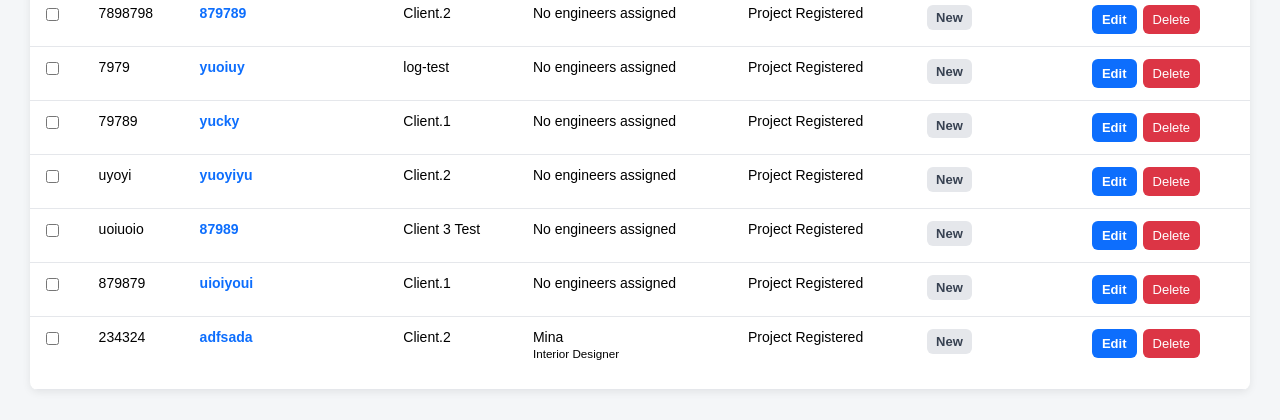
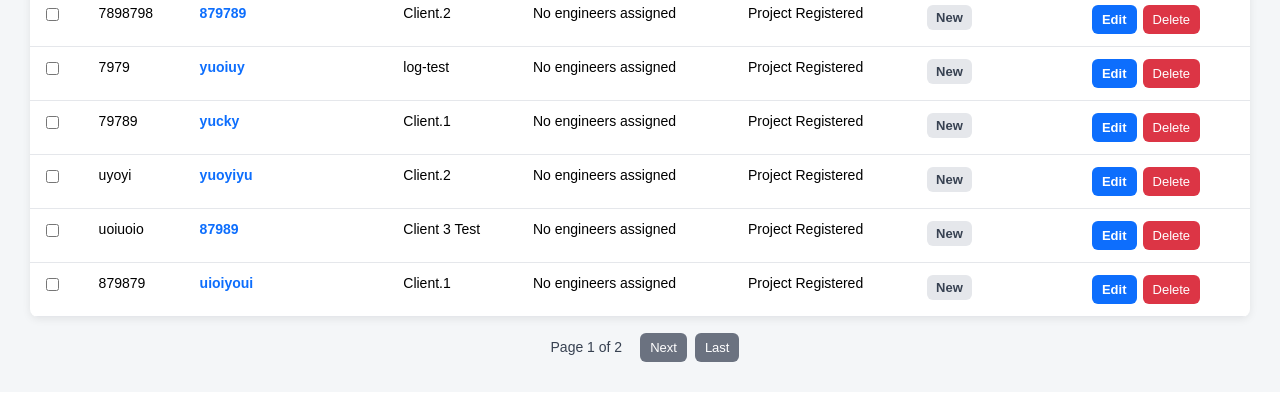
Before and after one commit to MBishta/client-portal-project, a Django app: page /projects/ in a window 1280 px wide. Shown: the part 1436-1856 px from the top of the page. After the commit the page ends 1798 px from the top, so only its background shows below. Run offline with Django 5.2, Linux system fonts and the light colour scheme; a user stored in the database is signed in; data comes from the database, SQL or seed files in the repository; both versions use the stored data as it was after the commit.

Commit message:
Add pagination to projects list

```diff
--- a/projects/views.py
+++ b/projects/views.py
@@ -1,5 +1,6 @@
 from django.contrib.auth.decorators import login_required
 from django.db.models import Q
+from django.core.paginator import Paginator
 from django.shortcuts import get_object_or_404, redirect, render
 
 from .forms import (
@@ -43,8 +44,13 @@ def project_list_view(request):
             Q(assigned_engineers__engineer_name__icontains=search_query)
         ).distinct()
 
+    paginator = Paginator(projects, 25)
+    page_number = request.GET.get('page')
+    page_obj = paginator.get_page(page_number)
+
     return render(request, 'projects/project_list.html', {
-        'projects': projects,
+        'projects': page_obj,
+        'page_obj': page_obj,
         'status_filter': status_filter,
         'search_query': search_query,
     })
--- a/templates/projects/project_list.html
+++ b/templates/projects/project_list.html
@@ -141,6 +141,21 @@
         width: 320px;
         border: 1px solid #ccc;
         border-radius: 6px;
+    }
+
+    .pagination {
+        margin-top: 15px;
+        display: flex;
+        justify-content: center;
+        align-items: center;
+        gap: 8px;
+        flex-wrap: wrap;
+    }
+
+    .pagination span {
+        font-size: 14px;
+        color: #374151;
+        padding: 7px 10px;
     }
 </style>
 
@@ -314,6 +329,38 @@
         {% endfor %}
     </table>
 
+    {% if page_obj.has_other_pages %}
+        <div class="pagination">
+            {% if page_obj.has_previous %}
+                <a class="btn btn-secondary"
+                   href="?page=1{% if search_query %}&q={{ search_query }}{% endif %}{% if status_filter %}&status={{ status_filter }}{% endif %}">
+                    First
+                </a>
+
+                <a class="btn btn-secondary"
+                   href="?page={{ page_obj.previous_page_number }}{% if search_query %}&q={{ search_query }}{% endif %}{% if status_filter %}&status={{ status_filter }}{% endif %}">
+                    Previous
+                </a>
+            {% endif %}
+
+            <span>
+                Page {{ page_obj.number }} of {{ page_obj.paginator.num_pages }}
+            </span>
+
+            {% if page_obj.has_next %}
+                <a class="btn btn-secondary"
+                   href="?page={{ page_obj.next_page_number }}{% if search_query %}&q={{ search_query }}{% endif %}{% if status_filter %}&status={{ status_filter }}{% endif %}">
+                    Next
+                </a>
+
+                <a class="btn btn-secondary"
+                   href="?page={{ page_obj.paginator.num_pages }}{% if search_query %}&q={{ search_query }}{% endif %}{% if status_filter %}&status={{ status_filter }}{% endif %}">
+                    Last
+                </a>
+            {% endif %}
+        </div>
+    {% endif %}
+
 {% else %}
     <div class="top-actions-row" style="justify-content: flex-end;">
         <div class="search-box">
@@ -350,6 +397,8 @@
             params.delete('q');
         }
 
+        params.delete('page');
+
         window.location.href = "{% url 'projects:project_list' %}?" + params.toString();
     }
 
```
Also changed, not shown: db.sqlite3.
